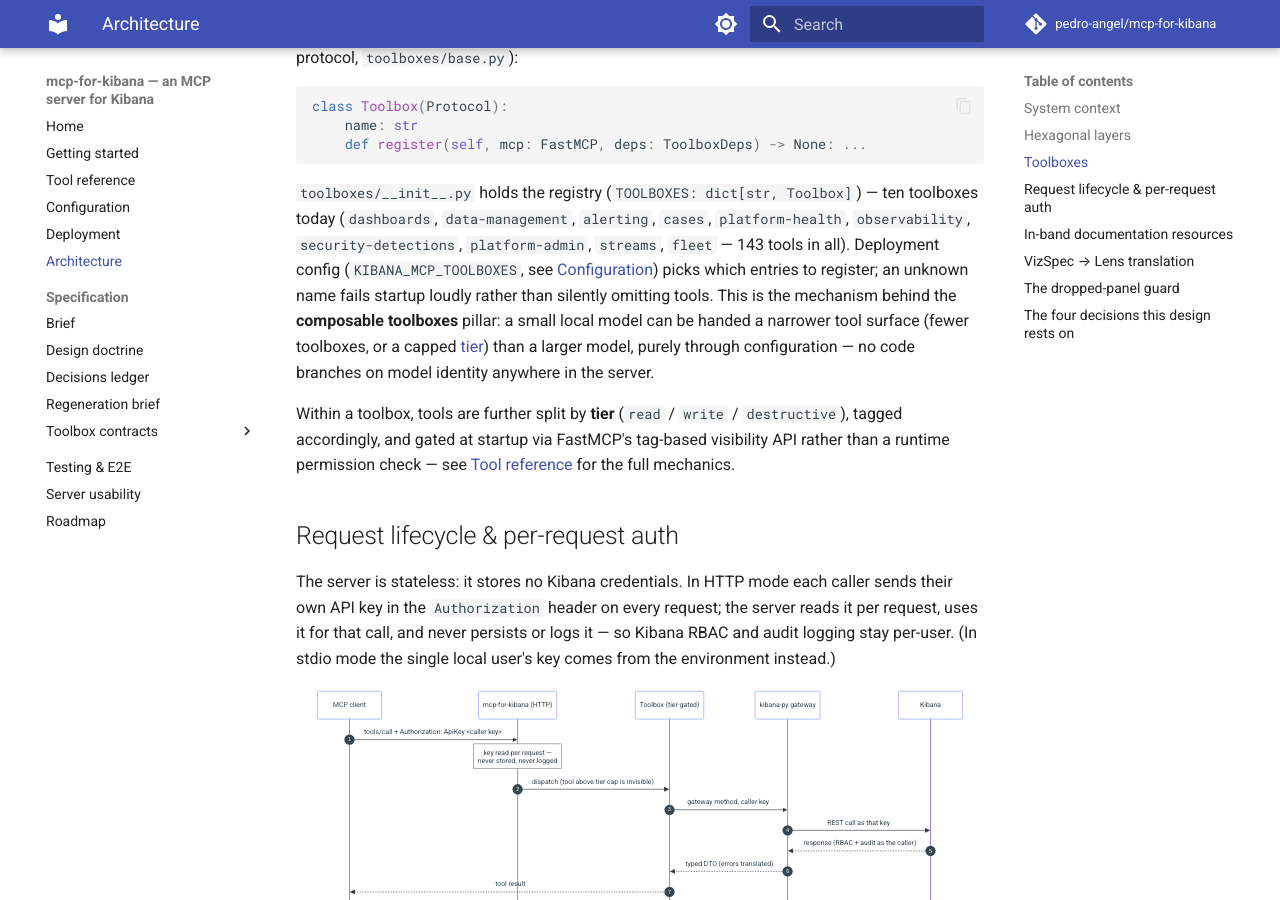
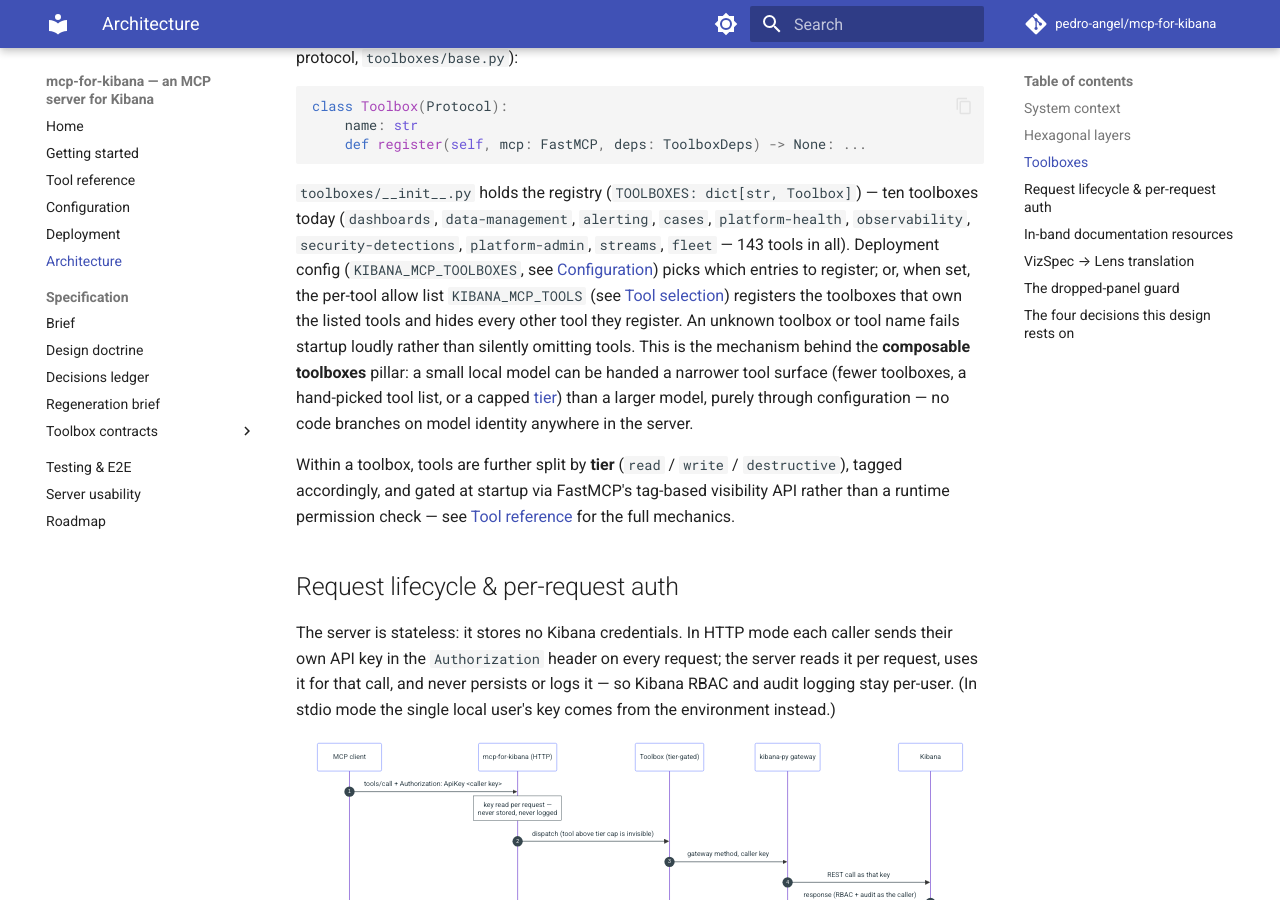
Before and after one commit to pedro-angel/mcp-for-kibana, an MkDocs documentation site: the page built from docs/architecture.md, in a window 1280 px wide and 900 px high, scrolled down 2353 px. Built offline with MkDocs 1.6.1 and Material for MkDocs 9.7.7, drawn with Linux system fonts in a browser that asks for light colours; comment, search, counter and statistics services are not loaded; some of the changed text lies outside the part shown.

Commit message:
fix: reconcile docs and tests with the tool list
The replay harness handed the whole environment to the replayed server, so
an exported KIBANA_MCP_TOOLS or KIBANA_MCP_TOOLBOXES replaced the surface a
transcript was recorded against. With KIBANA_MCP_TOOLS=list_data_views
exported, all 4 replays failed before this change and pass after it. The
harness now drops the three selection settings (TOOLS, TOOLBOXES, TIER;
case-insensitively, as pydantic-settings reads them) before applying the
transcript's own env. The harness has no unit coverage, so the exported run
is the proof.

Docs that still described selection as toolbox-only (architecture, tool
reference intro, regeneration corpus, bug-report template) now name
KIBANA_MCP_TOOLS (D34). The tool reference's "auto-filled time_field"
heading had been spliced mid-word in e4c710b; the lost words are restored
from 418f59e and the stray tail folded back into a sentence, so the
#the-auto-filled-time_field anchor resolves again. The live space gates'
docstrings and the roadmap carry the current tool counts from
_tool_catalog at write tier: 29 (dashboards, data-management,
platform-admin) and 20 (alerting, platform-admin).

Gates: make check exit 0 (1239 unit passed); make test-contract on 9.5.4
138 passed; make test-e2e-replay 4 passed. On 9.4.7 (ES_LOCAL_VERSION
override, as CI's matrix): contract 138 passed, replay 4 passed, wheel
replay 4 passed, no code change needed.

Co-Authored-By: Claude Opus 5.5 <noreply@anthropic.com>
Claude-Session: https://claude.ai/code/session_01PDEZ3gFsm31TUj6dCB6B2t

```diff
--- a/docs/architecture.md
+++ b/docs/architecture.md
@@ -97,11 +97,15 @@ Toolbox]`) — ten toolboxes today (`dashboards`, `data-management`,
 all). Deployment
 config (`KIBANA_MCP_TOOLBOXES`, see
 [Configuration](configuration.md#toolbox-selection)) picks which entries to
-register; an unknown name fails startup loudly rather than silently
+register; or, when set, the per-tool allow list `KIBANA_MCP_TOOLS` (see
+[Tool selection](configuration.md#tool-selection)) registers the toolboxes
+that own the listed tools and hides every other tool they register. An
+unknown toolbox or tool name fails startup loudly rather than silently
 omitting tools. This is the mechanism behind the **composable toolboxes**
 pillar: a small local model can be handed a narrower tool surface (fewer
-toolboxes, or a capped [tier](configuration.md#tier-semantics)) than a
-larger model, purely through configuration — no code branches on model
+toolboxes, a hand-picked tool list, or a capped
+[tier](configuration.md#tier-semantics)) than a larger model, purely through
+configuration — no code branches on model
 identity anywhere in the server.
 
 Within a toolbox, tools are further split by **tier** (`read` / `write` /
@@ -277,8 +281,9 @@ built:
    framework leaks inward. It keeps the Lens translation unit-testable without a
    stack, and makes the MCP layer replaceable.
 2. **Toolboxes compose; the server assembles.** Each toolbox registers its own
-   tools and owns nothing global, so `KIBANA_MCP_TOOLBOXES` selects a surface at
-   deploy time without conditional logic threaded through the server.
+   tools and owns nothing global, so `KIBANA_MCP_TOOLBOXES` (or, per tool,
+   `KIBANA_MCP_TOOLS`) selects a surface at deploy time without conditional
+   logic threaded through the server.
 3. **Write safety is a registration-time tier, not a runtime check.** A tool
    above `KIBANA_MCP_TIER` is never advertised, so a model cannot call what it
    cannot see. Refusing at call time would leave destructive tools in the model's
```
Also changed, not shown: CHANGELOG.md (+13 -0 lines), docs/roadmap.md (+1 -1 lines), docs/spec/regeneration.md (+1 -1 lines), docs/tools.md (+7 -5 lines), .github/ISSUE_TEMPLATE/bug_report.md, 3 other files.
